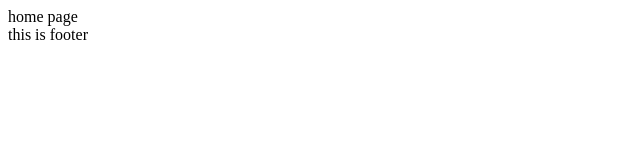
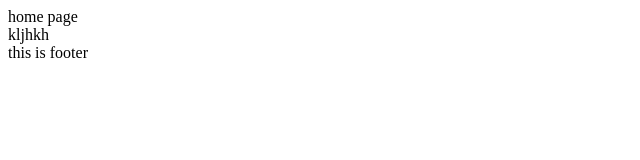
Before and after one commit to FreeBooksApp/FreeBooks, a Next.js app: page / in a window 1280 px wide. Shown: the top 160 px of the page, without its empty margins (0-640 px from the left). Built offline with nearby package versions, Linux system fonts and the light colour scheme.

Commit message:
another commit

```diff
--- a/components/Layout.js
+++ b/components/Layout.js
@@ -1,4 +1,4 @@
-import Header from "./header";
+import Header from "./Header";
 import Footer from "./Footer";
 
 const Layout = (props) => {
--- a/pages/index.js
+++ b/pages/index.js
@@ -1,7 +1,7 @@
 export default function Home() {
   return (
      <div>
-
+        kljhkh
      </div>
   )
 }
```
Also changed, not shown: components/Header.js (line endings or trailing spaces).
